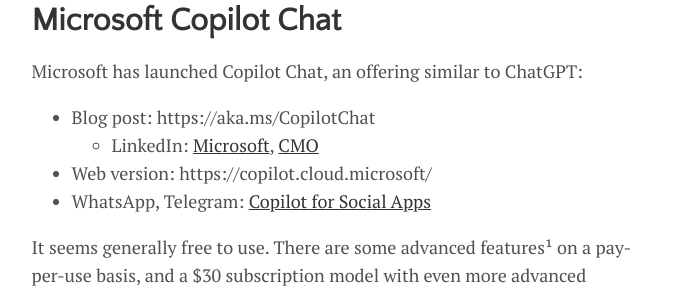
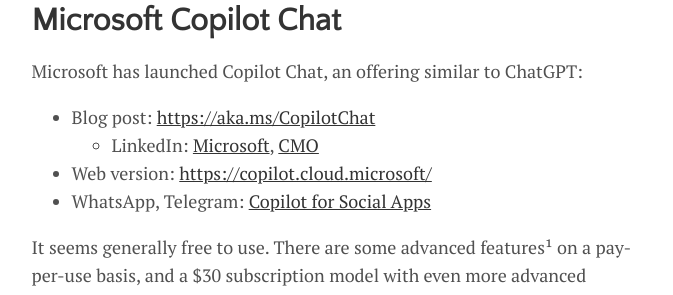
Before and after one commit to ndurner/ndurner.github.io, a Jekyll site: the page built from _posts/2025-01-15-microsoft-copilot-chat.md, in a window 1280 px wide and 900 px high. Shown: the part 163-458 px from the top of the window, without its empty margins (301-974 px from the left). Built offline with Jekyll 4.4.1, drawn with Linux system fonts in a browser that asks for light colours; some of the changed lines change nothing that is shown.

Commit message:
fix links

```diff
--- a/_posts/2025-01-15-microsoft-copilot-chat.md
+++ b/_posts/2025-01-15-microsoft-copilot-chat.md
@@ -9,9 +9,9 @@
 ---
 
 Microsoft has launched Copilot Chat, an offering similar to ChatGPT:
-* Blog post: https://aka.ms/CopilotChat
+* Blog post: [https://aka.ms/CopilotChat](https://aka.ms/CopilotChat)
     * LinkedIn: [Microsoft](https://www.linkedin.com/posts/microsoft_copilot-for-all-introducing-microsoft-365-activity-7285333478001324033-JL_E?utm_source=share&utm_medium=member_desktop), [CMO](https://www.linkedin.com/posts/jaredspa_ai-copilot-activity-7285362157456707584-Pktc?utm_source=share&utm_medium=member_desktop)
-* Web version: https://copilot.cloud.microsoft/
+* Web version: [https://copilot.cloud.microsoft/](https://copilot.cloud.microsoft/)
 * WhatsApp, Telegram: [Copilot for Social Apps](https://support.microsoft.com/en-us/topic/copilot-for-social-apps-43eb625d-eb25-4c72-a458-19842bf42212#:~:text=You%20can%20communicate%20with%20Copilot%20on%20WhatsApp%20in,Copilot%20by%20entering%20the%20phone%20number%20%2B1%20877-224-1042.)
 
 It seems generally free to use. There are some advanced features¹ on a pay-per-use basis, and a $30 subscription model with even more advanced integrations.
```
